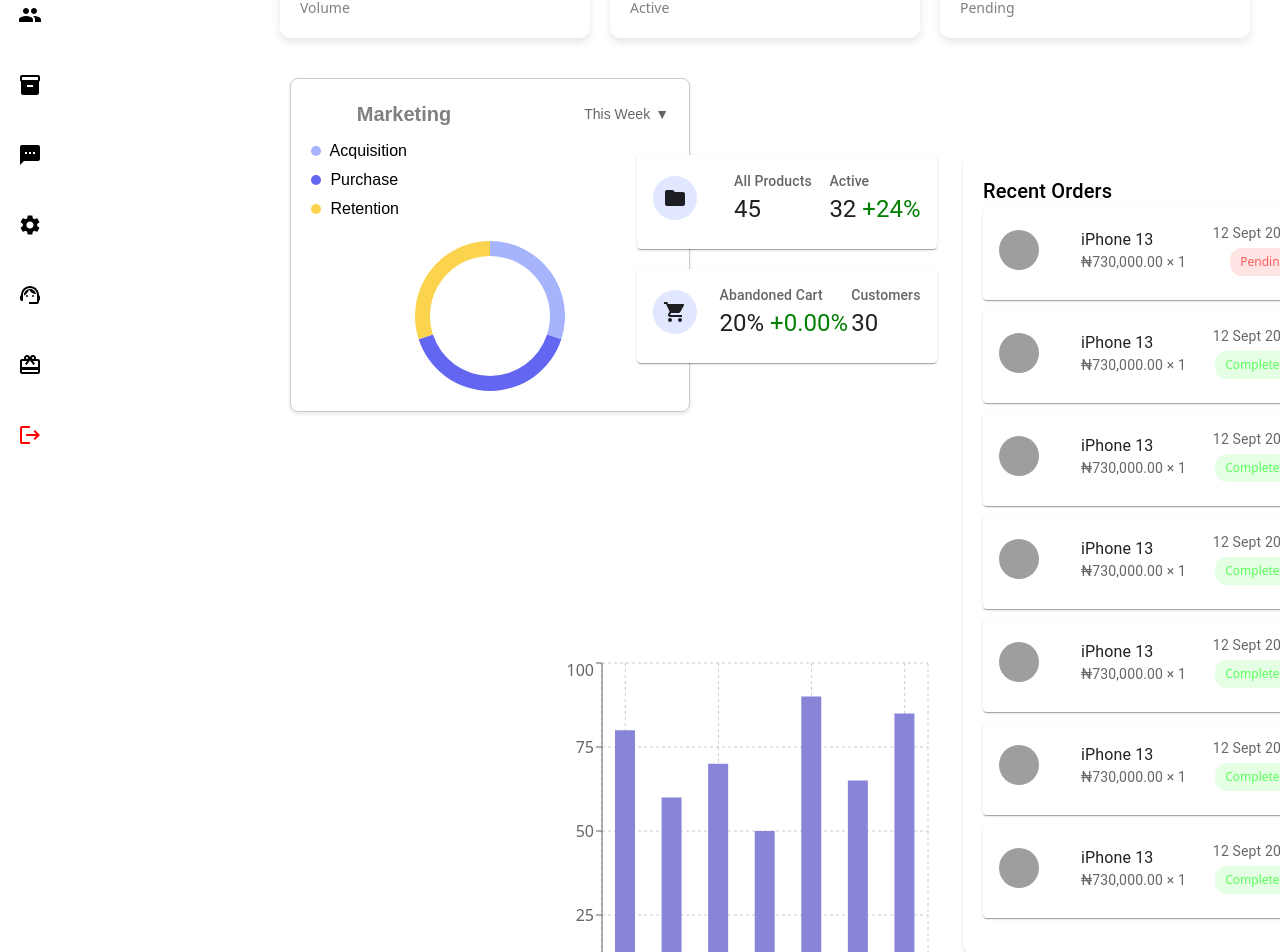
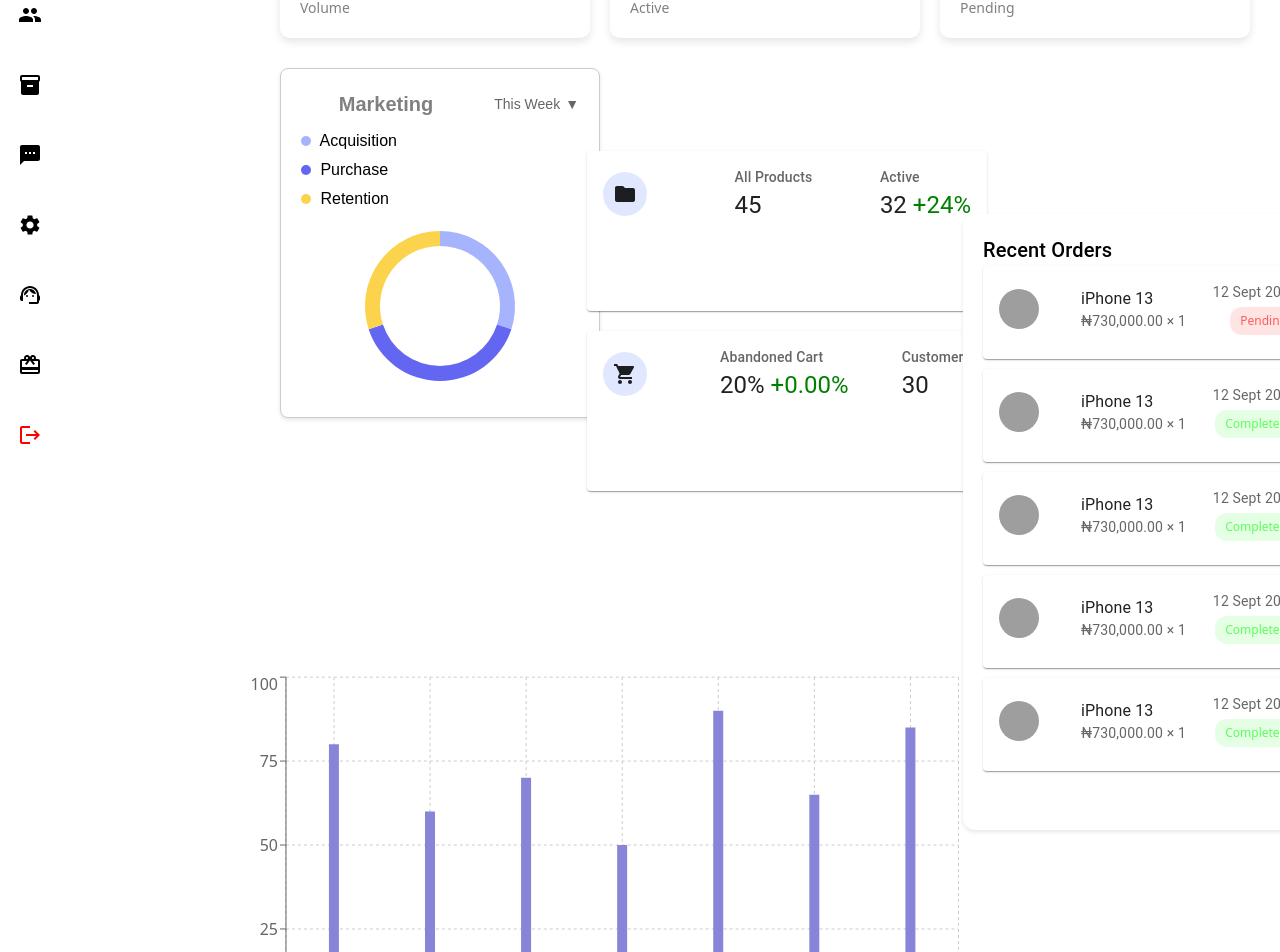
Before and after one commit to vaibhv1/ApicaAssignment, a React (Create React App) app: page / in a window 1280 px wide. Shown: the part 239-1191 px from the top of the page. Built offline with nearby package versions, Linux system fonts and the light colour scheme; grey boxes are pictures that could not be loaded.

Commit message:
final changes dashboard

```diff
--- a/src/components/RecentOrders.js
+++ b/src/components/RecentOrders.js
@@ -9,10 +9,6 @@ const orders = [
     { image: 'path_to_image2', name: 'iPhone 13', price: '₦730,000.00 × 1', date: '12 Sept 2022', status: 'Completed' },
     { image: 'path_to_image2', name: 'iPhone 13', price: '₦730,000.00 × 1', date: '12 Sept 2022', status: 'Completed' },
     { image: 'path_to_image2', name: 'iPhone 13', price: '₦730,000.00 × 1', date: '12 Sept 2022', status: 'Completed' },
-    { image: 'path_to_image2', name: 'iPhone 13', price: '₦730,000.00 × 1', date: '12 Sept 2022', status: 'Completed' },
-    { image: 'path_to_image2', name: 'iPhone 13', price: '₦730,000.00 × 1', date: '12 Sept 2022', status: 'Completed' },
-
-    // Add more orders as needed
 ];
 
 const RecentOrders = () => {
--- a/src/components/SalesBarChart.js
+++ b/src/components/SalesBarChart.js
@@ -13,14 +13,14 @@ const data = [
 
 const SalesBarChart = () => {
   return (
-    <ResponsiveContainer className="chart" width="40%" height={400}>
+    <ResponsiveContainer className="chart" width="75%" height={400}>
       <BarChart data={data}>
         <CartesianGrid strokeDasharray="3 3" />
         <XAxis dataKey="name" />
         <YAxis />
         <Tooltip />
         <Legend />
-        <Bar dataKey="Sales" fill="#8884d8" barSize={20} />
+        <Bar dataKey="Sales" fill="#8884d8" barSize={10} />
       </BarChart>
     </ResponsiveContainer>
   );
--- a/src/components/styles/MarketingChart.css
+++ b/src/components/styles/MarketingChart.css
@@ -2,9 +2,10 @@
     font-family: Arial, sans-serif;
     border: 1px solid #ccc;
     border-radius: 8px;
-    width: 400px;
-    margin: 20px;
-    padding: 20px;
+    width: 320px;
+    margin: 10px;
+    height: 350px;
+    padding: 10px;
     box-shadow: 0 2px 4px rgba(0, 0, 0, 0.1);
   }
 
--- a/src/components/styles/OrderCard.css
+++ b/src/components/styles/OrderCard.css
@@ -1,4 +1,3 @@
-/* src/components/OrderCard.css */
 .order-card {
     display: flex;
     align-items: center;
--- a/src/components/styles/RecentOrders.css
+++ b/src/components/styles/RecentOrders.css
@@ -1,13 +1,13 @@
-/* src/components/RecentOrders.css */
 .recent-orders {
     padding: 20px;
     background-color: white;
     border-radius: 12px;
     box-shadow: 0 2px 4px rgba(0, 0, 0, 0.1);
     margin-left: 70%;
-    margin-top: -23%;
+    margin-top: -30%;
     width: 370px;
-    height: 100vh;
+    height: 77vh;
+    font-size: x-small;
 }
 
 .orders-list {
--- a/src/components/styles/SalesBarChart.css
+++ b/src/components/styles/SalesBarChart.css
@@ -1,4 +1,4 @@
 .chart{
-    margin-top: -30%;
-    margin-left:27%;
+    margin-top: -16%;
+    margin-left: -5%;
 }
--- a/src/components/styles/ShoppingCart.css
+++ b/src/components/styles/ShoppingCart.css
@@ -1,4 +1,3 @@
-/* src/Dashboard.css */
 .shopping-cart {
     display: flex;
     flex-direction: column;
@@ -6,19 +5,21 @@
     padding: 20px;
     font-family: Arial, sans-serif;
     width: 300px;
-    margin-left: 35%;
+    margin-left: 30%;
     margin-top: -30%;
   }
 
   .card {
-    width: 300px;
+    width: 400px;
+    height: 160px;
+    font-size: large;
   }
 
   .card-content {
     display: flex;
     align-items: center;
     justify-content: space-between;
-    width: 300px;
+    width: 400px;
   }
 
   .card-icon {
```
